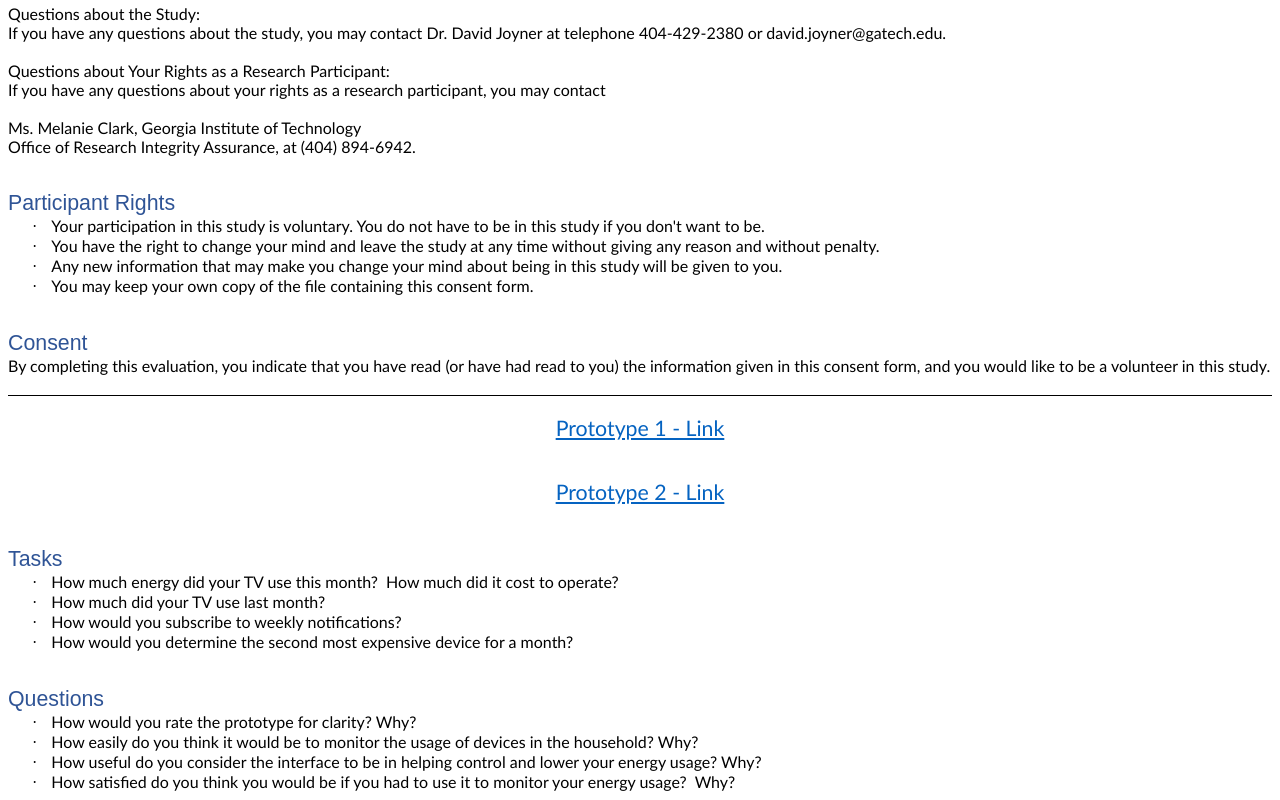
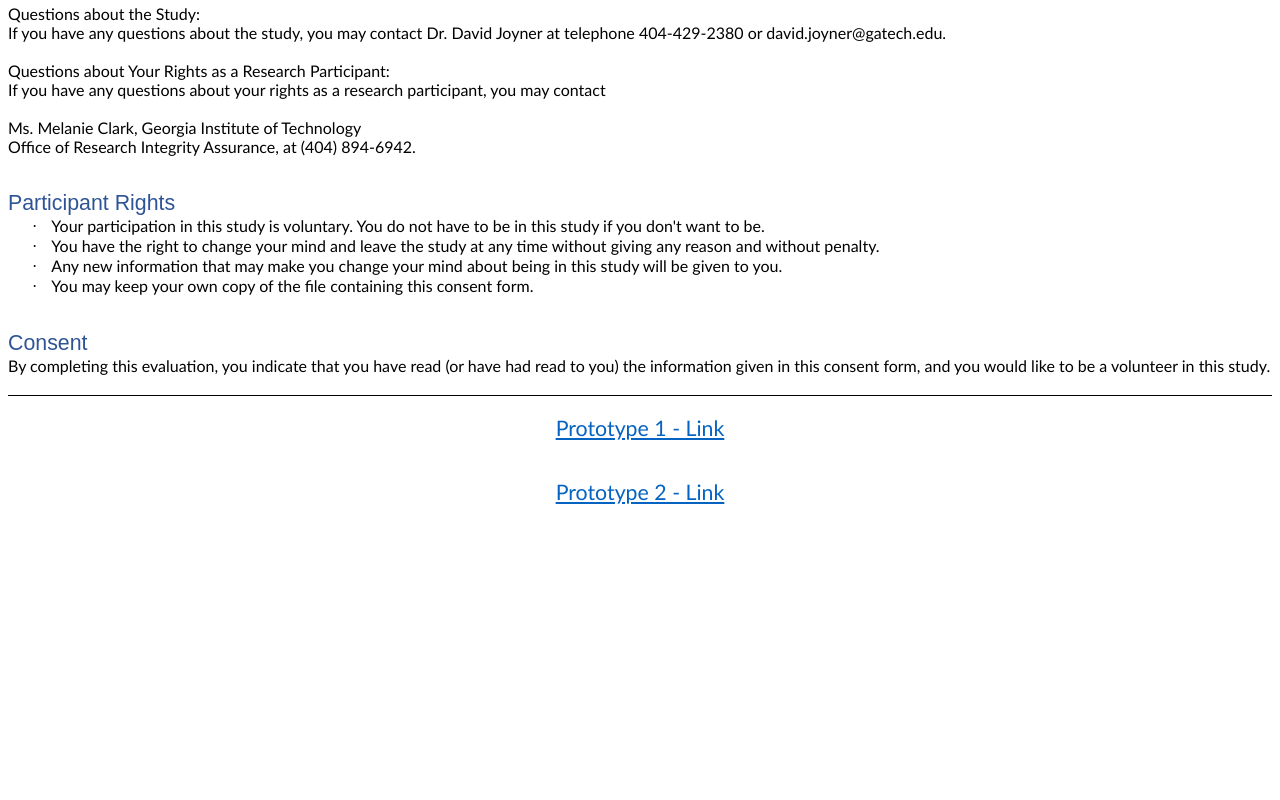
Before and after one commit to hexgnu/alexa-energy-app-prototype, a plain HTML site: page docs/evaluation.html in a window 1280 px wide. Shown: the part 645-1445 px from the top of the page. After the commit the page ends 1184 px from the top, so only its background shows below. Drawn offline with Linux system fonts and the light colour scheme.

Commit message:
Change evaluation page

```diff
--- a/docs/evaluation.html
+++ b/docs/evaluation.html
@@ -15,16 +15,16 @@ xmlns="http://www.w3.org/TR/REC-html40">
  <o:DocumentProperties>
   <o:Author>Roman, Zachary</o:Author>
   <o:LastAuthor>Roman, Zachary</o:LastAuthor>
-  <o:Revision>2</o:Revision>
+  <o:Revision>3</o:Revision>
   <o:TotalTime>4</o:TotalTime>
   <o:Created>2017-07-27T01:17:00Z</o:Created>
-  <o:LastSaved>2017-07-27T01:17:00Z</o:LastSaved>
-  <o:Pages>3</o:Pages>
-  <o:Words>634</o:Words>
-  <o:Characters>3617</o:Characters>
-  <o:Lines>30</o:Lines>
-  <o:Paragraphs>8</o:Paragraphs>
-  <o:CharactersWithSpaces>4243</o:CharactersWithSpaces>
+  <o:LastSaved>2017-07-27T01:43:00Z</o:LastSaved>
+  <o:Pages>2</o:Pages>
+  <o:Words>546</o:Words>
+  <o:Characters>3113</o:Characters>
+  <o:Lines>25</o:Lines>
+  <o:Paragraphs>7</o:Paragraphs>
+  <o:CharactersWithSpaces>3652</o:CharactersWithSpaces>
   <o:Version>15.0</o:Version>
  </o:DocumentProperties>
  <o:OfficeDocumentSettings>
@@ -1284,60 +1284,6 @@ href="https://hexgnu.github.io/alexa-energy-app-prototype/">Prototype 2 - Link</
 <p class=MsoNormal align=center style='text-align:center'><span
 style='font-size:16.0pt'><o:p>&nbsp;</o:p></span></p>
 
-<h1>Tasks</h1>
-
-<p class=MsoListParagraphCxSpFirst style='text-indent:-.25in;mso-list:l0 level1 lfo2'><![if !supportLists]><span
-style='font-family:Symbol;mso-fareast-font-family:Symbol;mso-bidi-font-family:
-Symbol'><span style='mso-list:Ignore'>·<span style='font:7.0pt "Times New Roman"'>&nbsp;&nbsp;&nbsp;&nbsp;&nbsp;
-</span></span></span><![endif]>How much energy did your TV use this month?<span
-style='mso-spacerun:yes'>  </span>How much did it cost to operate?<o:p></o:p></p>
-
-<p class=MsoListParagraphCxSpMiddle style='text-indent:-.25in;mso-list:l0 level1 lfo2'><![if !supportLists]><span
-style='font-family:Symbol;mso-fareast-font-family:Symbol;mso-bidi-font-family:
-Symbol'><span style='mso-list:Ignore'>·<span style='font:7.0pt "Times New Roman"'>&nbsp;&nbsp;&nbsp;&nbsp;&nbsp;
-</span></span></span><![endif]>How much did your TV use last month?<span
-style='mso-spacerun:yes'>  </span><o:p></o:p></p>
-
-<p class=MsoListParagraphCxSpMiddle style='text-indent:-.25in;mso-list:l0 level1 lfo2'><![if !supportLists]><span
-style='font-family:Symbol;mso-fareast-font-family:Symbol;mso-bidi-font-family:
-Symbol'><span style='mso-list:Ignore'>·<span style='font:7.0pt "Times New Roman"'>&nbsp;&nbsp;&nbsp;&nbsp;&nbsp;
-</span></span></span><![endif]>How would you subscribe to weekly notifications?<o:p></o:p></p>
-
-<p class=MsoListParagraphCxSpLast style='text-indent:-.25in;mso-list:l0 level1 lfo2'><![if !supportLists]><span
-style='font-family:Symbol;mso-fareast-font-family:Symbol;mso-bidi-font-family:
-Symbol'><span style='mso-list:Ignore'>·<span style='font:7.0pt "Times New Roman"'>&nbsp;&nbsp;&nbsp;&nbsp;&nbsp;
-</span></span></span><![endif]>How would you determine the second most
-expensive device for a month?</p>
-
-<p class=MsoNormal><o:p>&nbsp;</o:p></p>
-
-<h1>Questions</h1>
-
-<p class=MsoListParagraphCxSpFirst style='text-indent:-.25in;mso-list:l1 level1 lfo3'><![if !supportLists]><span
-style='font-family:Symbol;mso-fareast-font-family:Symbol;mso-bidi-font-family:
-Symbol'><span style='mso-list:Ignore'>·<span style='font:7.0pt "Times New Roman"'>&nbsp;&nbsp;&nbsp;&nbsp;&nbsp;
-</span></span></span><![endif]>How would you rate the prototype for clarity?
-Why?<o:p></o:p></p>
-
-<p class=MsoListParagraphCxSpMiddle style='text-indent:-.25in;mso-list:l1 level1 lfo3'><![if !supportLists]><span
-style='font-family:Symbol;mso-fareast-font-family:Symbol;mso-bidi-font-family:
-Symbol'><span style='mso-list:Ignore'>·<span style='font:7.0pt "Times New Roman"'>&nbsp;&nbsp;&nbsp;&nbsp;&nbsp;
-</span></span></span><![endif]>How easily do you think it would be to monitor
-the usage of devices in the household? Why?<o:p></o:p></p>
-
-<p class=MsoListParagraphCxSpMiddle style='text-indent:-.25in;mso-list:l1 level1 lfo3'><![if !supportLists]><span
-style='font-family:Symbol;mso-fareast-font-family:Symbol;mso-bidi-font-family:
-Symbol'><span style='mso-list:Ignore'>·<span style='font:7.0pt "Times New Roman"'>&nbsp;&nbsp;&nbsp;&nbsp;&nbsp;
-</span></span></span><![endif]>How useful do you consider the interface to be
-in helping control and lower your energy usage? Why?<o:p></o:p></p>
-
-<p class=MsoListParagraphCxSpLast style='text-indent:-.25in;mso-list:l1 level1 lfo3'><![if !supportLists]><span
-style='font-family:Symbol;mso-fareast-font-family:Symbol;mso-bidi-font-family:
-Symbol'><span style='mso-list:Ignore'>·<span style='font:7.0pt "Times New Roman"'>&nbsp;&nbsp;&nbsp;&nbsp;&nbsp;
-</span></span></span><![endif]>How satisfied do you think you would be if you
-had to use it to monitor your energy usage?<span style='mso-spacerun:yes'>
-</span>Why?</p>
-
 </div>
 
 </body>
```
